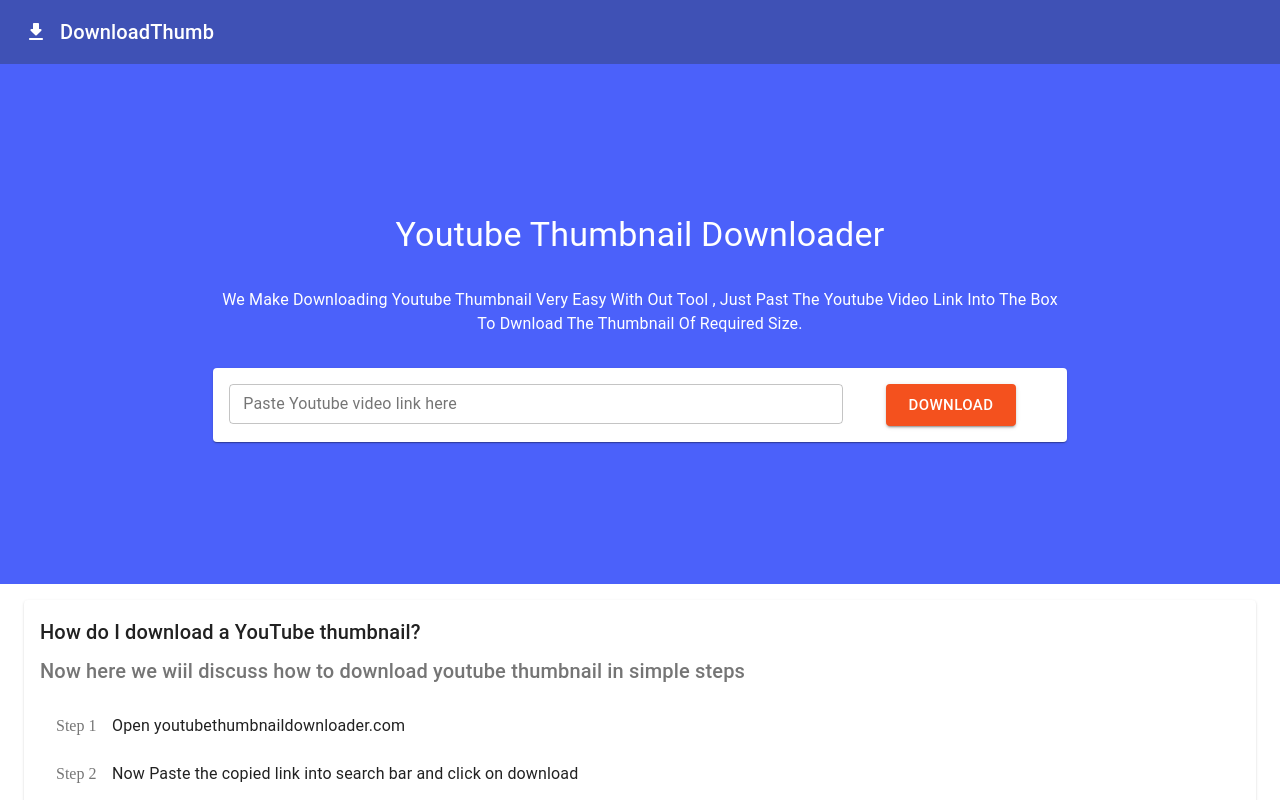
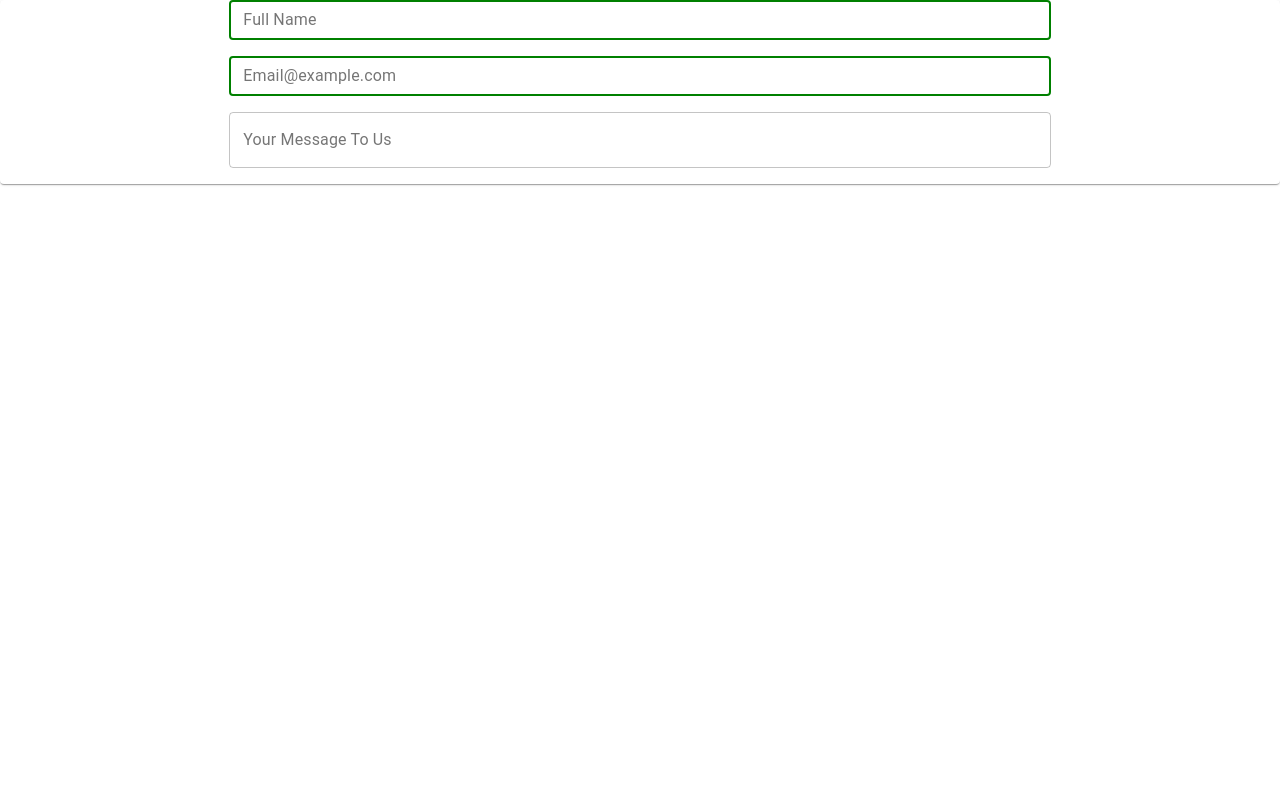
Before and after one commit to himanshulal9/youtubethumbnaildownloader, a React (Create React App) app: page /contact in a window 1280 px wide. Shown: the top 800 px of the page. Built offline with nearby package versions, Linux system fonts and the light colour scheme.

Commit message:
updated routes via main component

```diff
--- a/src/components/DownloadLinkComponent.jsx
+++ b/src/components/DownloadLinkComponent.jsx
@@ -3,8 +3,6 @@
   Box,
   Button,
   Card,
-  CardActionArea,
-  CardMedia,
   Grid,
   Link,
   makeStyles,
@@ -72,15 +70,15 @@
   const imageData = [
     {
       url: `https://img.youtube.com/vi/${Query}/maxresdefault.jpg`,
-      title: "HD 720p",
+      title: "FHD+ (1080p, 4K)",
     },
     {
       url: `https://img.youtube.com/vi/${Query}/sddefault.jpg`,
-      title: "HQ 480p",
+      title: "LQ 480p",
     },
     {
       url: `https://img.youtube.com/vi/${Query}/hqdefault.jpg`,
-      title: "HQ 360p",
+      title: "MQ (360p)",
     },
     {
       url: `https://img.youtube.com/vi/${Query}/mqdefault.jpg`,
--- a/src/components/footer.jsx
+++ b/src/components/footer.jsx
@@ -32,12 +32,18 @@
 
 export default function Footer() {
   const classes = userStyles();
-
+  //   <Route path='/aboutus'>
+  //   <AboutUs />
+  // </Route>
+  // <Route path='/privacyPolicy'>
+  //   <Privacy />
+  // </Route>
+  // <Route path='/contact'>
   const links = [
-    { key: "home", url: "" },
-    { key: "Privacy Policy", url: "" },
-    { key: "about us", url: "" },
-    { key: "contact us", url: "" },
+    { key: "home", url: "/" },
+    { key: "Privacy Policy", url: "/privacyPolicy" },
+    { key: "about us", url: "/aboutus" },
+    { key: "contact us", url: "/contact" },
   ];
   return (
     <Box className={classes.root}>
--- /dev/null
+++ b/src/components/pages/aboutUs.jsx
@@ -0,0 +1,9 @@
+import React from "react";
+
+export default function AboutUs() {
+  return (
+    <div>
+      <h1>Welcome to about us documants</h1>
+    </div>
+  );
+}
--- a/src/components/pages/contactUs.jsx
+++ b/src/components/pages/contactUs.jsx
@@ -35,6 +35,7 @@
   const handleOnChange = ({ target }) => {
     const { data } = state;
     data[target.name] = target.value;
+    setstate({ data });
     console.log("name", target.name, "value", target.value);
   };
 
@@ -77,7 +78,7 @@
   <ValidationTextField
     variant='outlined'
     size='small'
-    fullWidth='true'
+    fullWidth={true}
     label={label}
     name={name}
     value={state.data[name]}
@@ -85,6 +86,7 @@
     onChange={onChange}
   />
 );
+
 export const renderTextArea = ({ label, name, state, onChange }) => (
   <TextField
     id={name}
@@ -93,7 +95,7 @@
     label={label}
     name={name}
     multiline
-    rowsMax={4}
+    rowsMax={8}
     value={state.data[name]}
     error={state.data[name]}
     onChange={onChange}
--- /dev/null
+++ b/src/components/pages/privacy.jsx
@@ -0,0 +1,9 @@
+import React from "react";
+
+export default function Privacy() {
+  return (
+    <div>
+      <h1>Welcome to privacy policy generator</h1>
+    </div>
+  );
+}
--- a/src/index.js
+++ b/src/index.js
@@ -1,13 +1,13 @@
 import React from "react";
 import ReactDOM from "react-dom";
 import { BrowserRouter as Router } from "react-router-dom";
-import App from "./App";
+import MainRoutes from "./mainRoutes";
 import "./index.css";
 
 ReactDOM.render(
   <React.StrictMode>
     <Router>
-      <App />
+      <MainRoutes />
     </Router>
   </React.StrictMode>,
   document.getElementById("root")
--- /dev/null
+++ b/src/mainRoutes.jsx
@@ -0,0 +1,27 @@
+import React from "react";
+import { Route, Switch } from "react-router";
+import App from "./App";
+import AboutUs from "./components/pages/aboutUs";
+import ContactUs from "./components/pages/contactUs";
+import Privacy from "./components/pages/privacy";
+
+export default function MainRoutes() {
+  return (
+    <div>
+      <Switch>
+        <Route path='/aboutus'>
+          <AboutUs />
+        </Route>
+        <Route path='/privacyPolicy'>
+          <Privacy />
+        </Route>
+        <Route path='/contact'>
+          <ContactUs />
+        </Route>
+        <Route path='/'>
+          <App />
+        </Route>
+      </Switch>
+    </div>
+  );
+}
```
